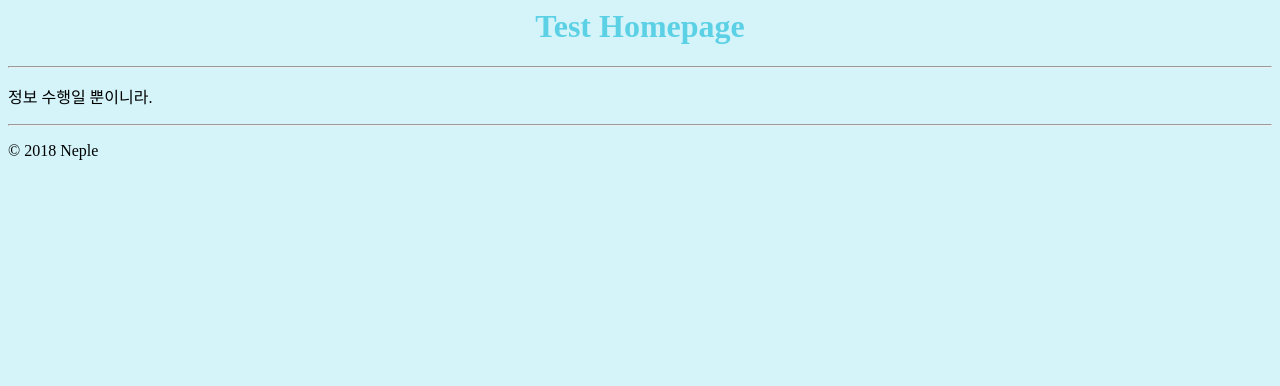
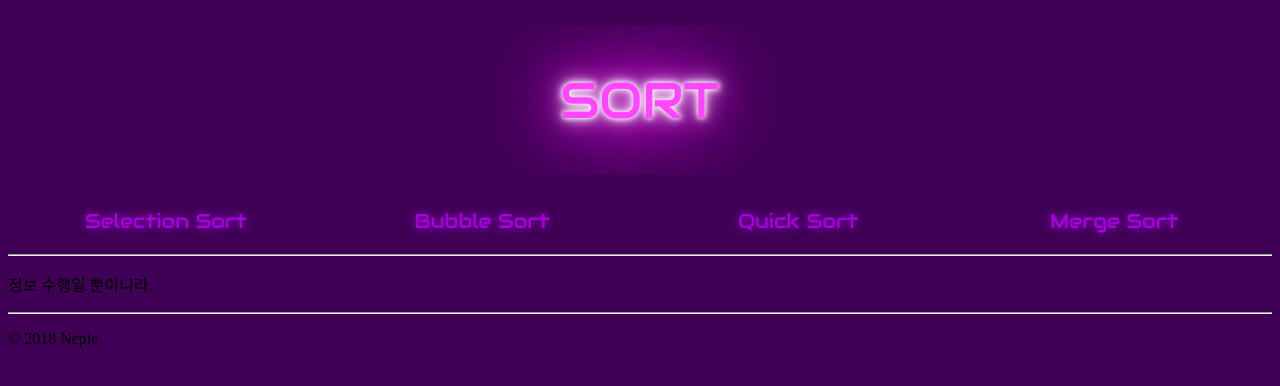
Before and after one commit to LimitNeple/HomepagePerformanceAssessment, a plain HTML site: page index.html in a window 1280 px wide. Drawn offline with Linux system fonts and the light colour scheme.

Commit message:
Update index.html

```diff
--- a/index.html
+++ b/index.html
@@ -2,18 +2,85 @@
   <head>
     <title>테스트 홈페이지</title>
 	<style>
-	  body.main{
-	    background:#D4F4FA;
-	  }
-	  .title {
-	    color:#5CD1E5;
-	  }
+
+		@import url('https://fonts.googleapis.com/css?family=Audiowide');
+
+		body.main{
+			background:#3f0055;
+		}
+		.title {
+			color:#C360FB;
+		}
+		h1.hometitle {
+			margin-top: 25px;
+		}
+
+		.neon {
+			font-family: 'Audiowide', cursive;
+			font-size:50px;
+			color: #ff46ff;
+			text-shadow:
+				0 0 5px #FFFFFF,
+				0 0 10px #FFFFFF,
+				0 0 20px #FFFFFF,
+				0 0 40px #FF00FF,
+				0 0 80px #FF00FF,
+				0 0 90px #FF00FF,
+				0 0 100px #FF00FF;
+			float: center;
+			background-color: rgba(255, 255, 255, 0);
+			display: inline-block;
+			border: none;
+			width:100%;
+			height:150px;
+		}
+
+		.button {
+			-webkit-transition-duration: 0.2s;
+			float: left;
+			color: #a300da;
+			background-color:rgba(255, 255, 255, 0);
+			border: 1px solid #3f0055;
+			text-align: center;
+			text-decoration: none;
+			display: inline-block;
+			font-size: 20px;
+			font-family: 'Audiowide', cursive;
+			border-radius: 4px;
+			text-shadow: 0 0 10px;
+		}
+
+		.button:hover {
+			background-color: #5a0079;
+			color: white;
+		}
+
+		.menu {
+			width:100%;
+			height:50px;
+			background:rgba(255, 255, 255, 0);
+		}
+
+		.menu-button {
+			width:25%;
+			height: 50px;
+		}
 	</style>
   </head>
   <body class="main">
     <!--타이틀-->
     <div align="center" class="title">
-	  <h1>Test Homepage</h1>
+		<h1 class="hometitle">
+			<a href="index.html">
+				<input value="SORT" type="button" class="neon">
+			</a>
+		</h1>
+	</div>
+	<div class="menu" align="center">
+		<input value="Selection Sort" type="button" class="button menu-button">
+		<input value="Bubble Sort" type="button" class="button menu-button">
+		<input value="Quick Sort" type="button" class="button menu-button">
+		<input value="Merge Sort" type="button" class="button menu-button">
 	</div>
 	<hr>
 
@@ -28,4 +95,3 @@
 	  <p>© 2018 Neple</p>
 	</div>
   </body>
-</html>
```
